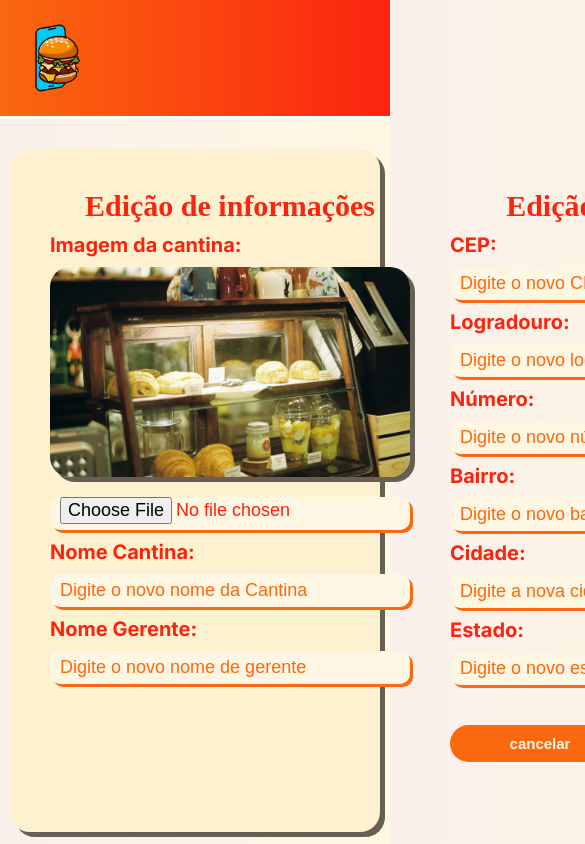
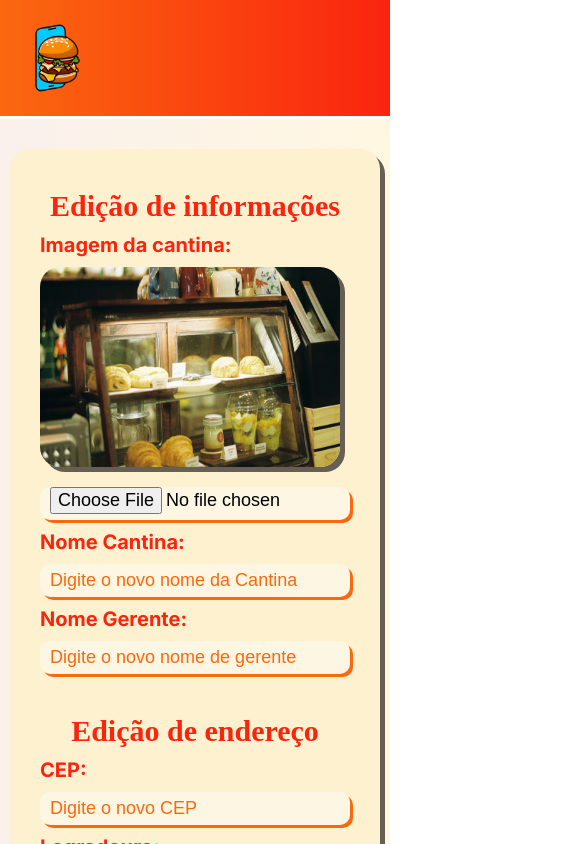
Before and after one commit to ifpi-picos/agenda-ai-front-end, a Next.js app: page /gerente/1/editar in a window 390 px wide. Shown: the top 844 px of the page, 585 px wide, since content can reach past the window. Built offline with nearby package versions, Linux system fonts and the light colour scheme; no server answers.

Commit message:
edicao-cantina-responsividade-letras

```diff
--- a/src/app/gerente/[idLanchonete]/editar/editar.module.css
+++ b/src/app/gerente/[idLanchonete]/editar/editar.module.css
@@ -59,7 +59,7 @@
 
 .formInfo input, .formEndereco input {
     border: none;
-    color: #FA240F;
+    color: #000000;
     background: #fdf6e3;
     border-radius: 10px;
     height: 33px;
@@ -109,3 +109,61 @@
 .formEndereco button:hover {
     background: #FA240F;
 }
+
+@media (max-width: 815px) {
+    .boxEdit {
+        flex-direction: column;
+        align-items: center;
+    }
+
+    .infoCantina {
+        flex-direction: column;
+        align-items: center;
+        justify-content: center;
+        gap: 20px;
+    }
+
+    .infoCantina img {
+        margin-right: 0;
+    }
+
+    .formInfo, .formEndereco {
+        width: 500px;
+    }
+}
+
+@media (max-width: 520px) {
+    .formInfo, .formEndereco {
+        width: 450px;
+    }
+}
+
+@media (max-width: 460px) {
+    .formInfo, .formEndereco {
+        width: 400px;
+    }
+}
+
+@media (max-width: 405px) {
+
+    .formInfo img {
+            width: 300px;
+            height: 200px;
+    }
+
+    .formInfo, .formEndereco {
+        width: 350px;
+    }
+}
+
+@media (max-width: 350px) {
+
+    .formInfo img {
+            width: 250px;
+            height: 150px;
+    }
+
+    .formInfo, .formEndereco {
+        width: 300px;
+    }
+}
```
